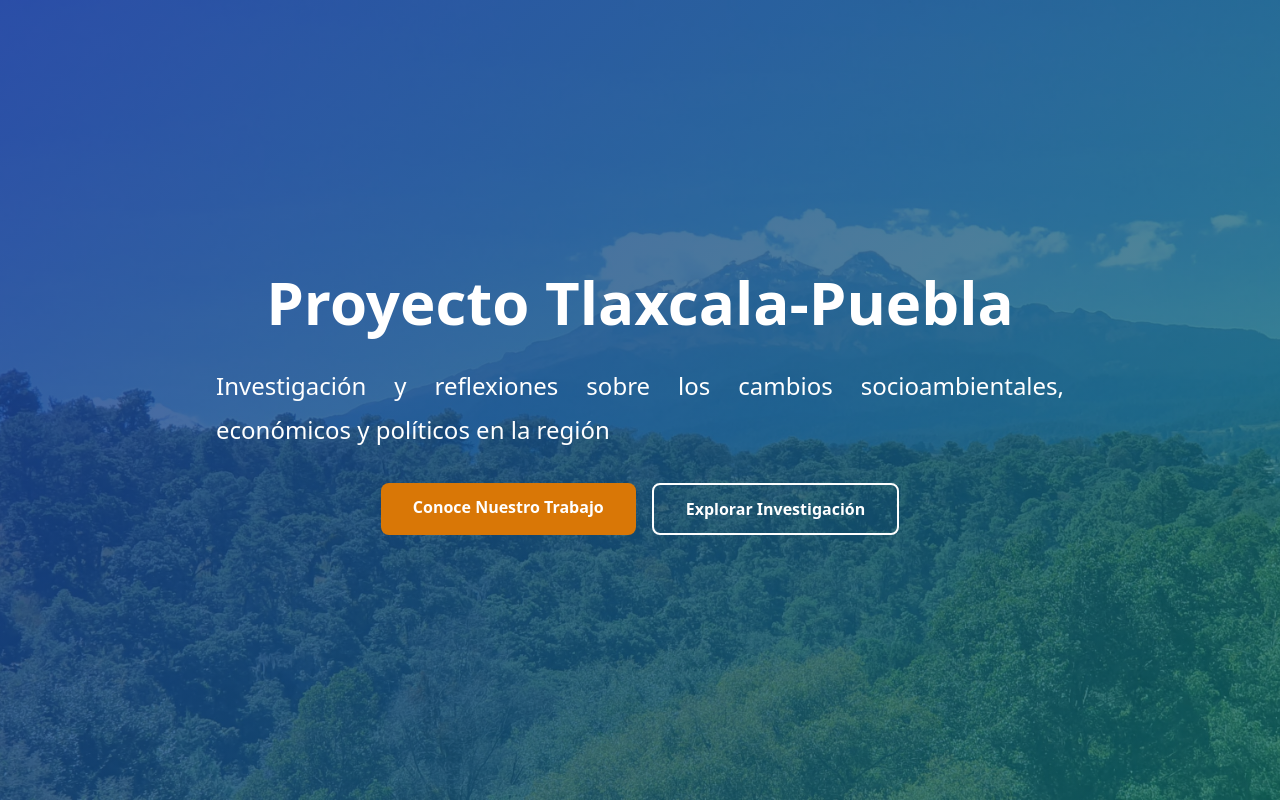
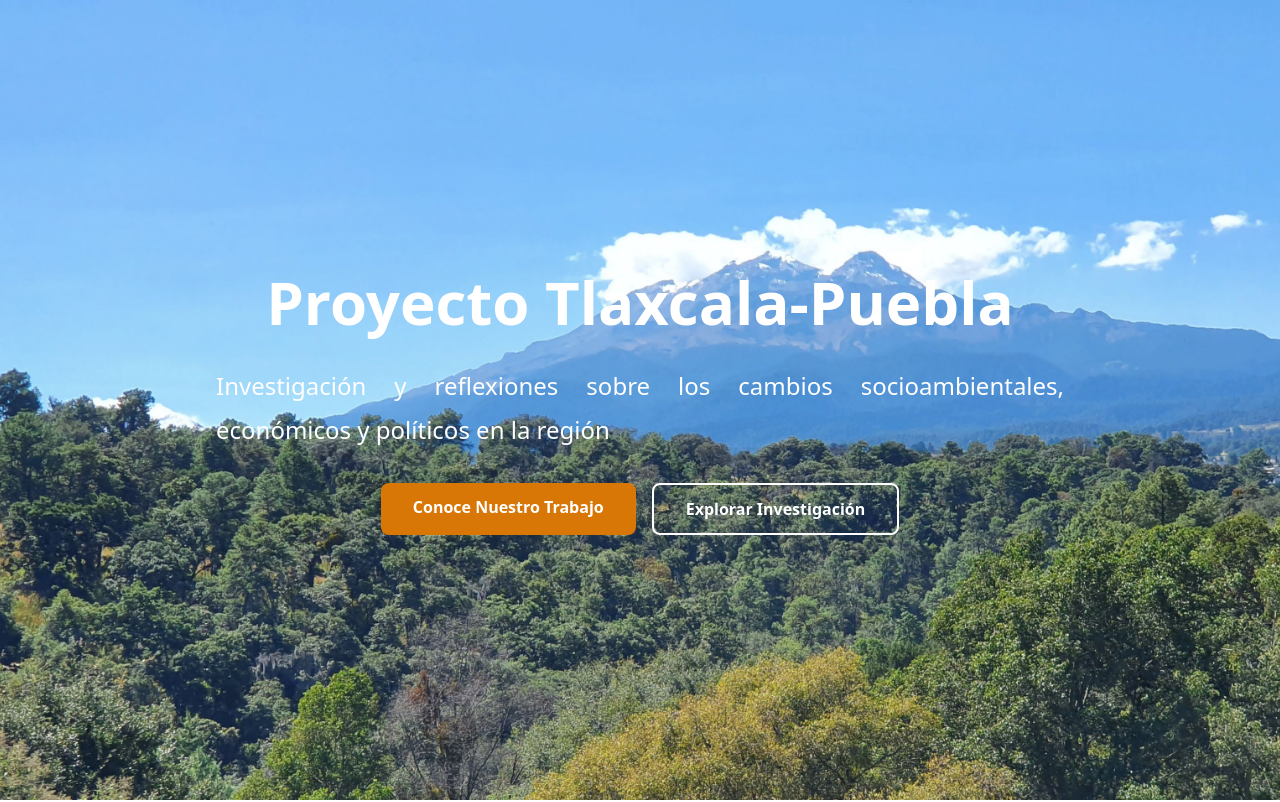
Before and after one commit to proyecto-tlaxcala-puebla/site, a SvelteKit app: page / in a window 1280 px wide. Shown: the top 802 px of the page. Built offline with nearby package versions, Linux system fonts and the light colour scheme.

Commit message:
Quitar filtro azul de la portada

```diff
--- a/src/routes/+page.svelte
+++ b/src/routes/+page.svelte
@@ -5,10 +5,10 @@
 <!-- Hero Section con Foto de Portada -->
 <section class="relative min-h-screen overflow-hidden bg-cover bg-center bg-no-repeat" style="background-image: url('{base}/portada.jpg');">
   <!-- Capa oscura opcional para asegurar que el texto blanco sea fácil de leer -->
-  <div class="absolute inset-0 bg-black/40"></div>
+  <!-- Capa oscura desactivada -->
 
   <!-- Content overlay -->
-  <div class="relative z-10 flex items-center justify-center min-h-screen hero-overlay pointer-events-none">
+  <div class="relative z-10 flex items-center justify-center min-h-screen bg-transparent pointer-events-none">
     <div class="text-center text-white px-6 max-w-4xl pointer-events-auto">
       <h1 class="text-5xl md:text-6xl font-bold mb-6 leading-tight">
         Proyecto Tlaxcala-Puebla
```
